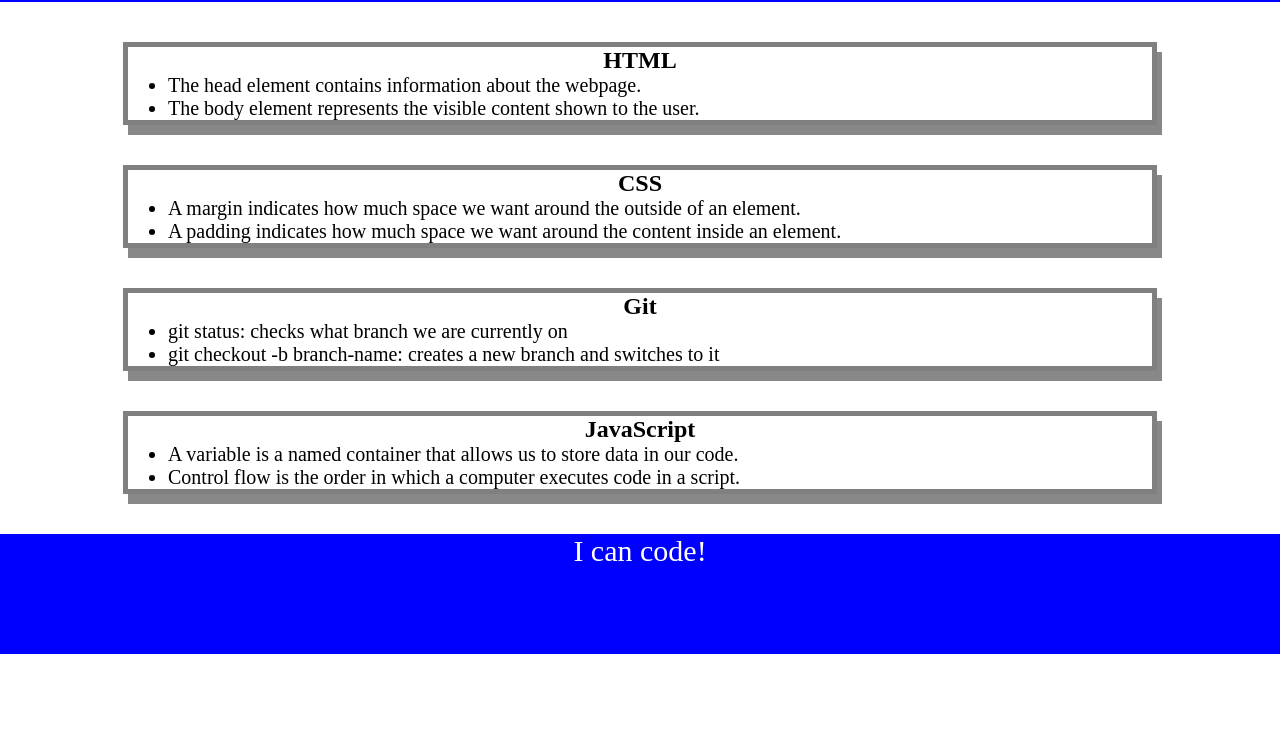
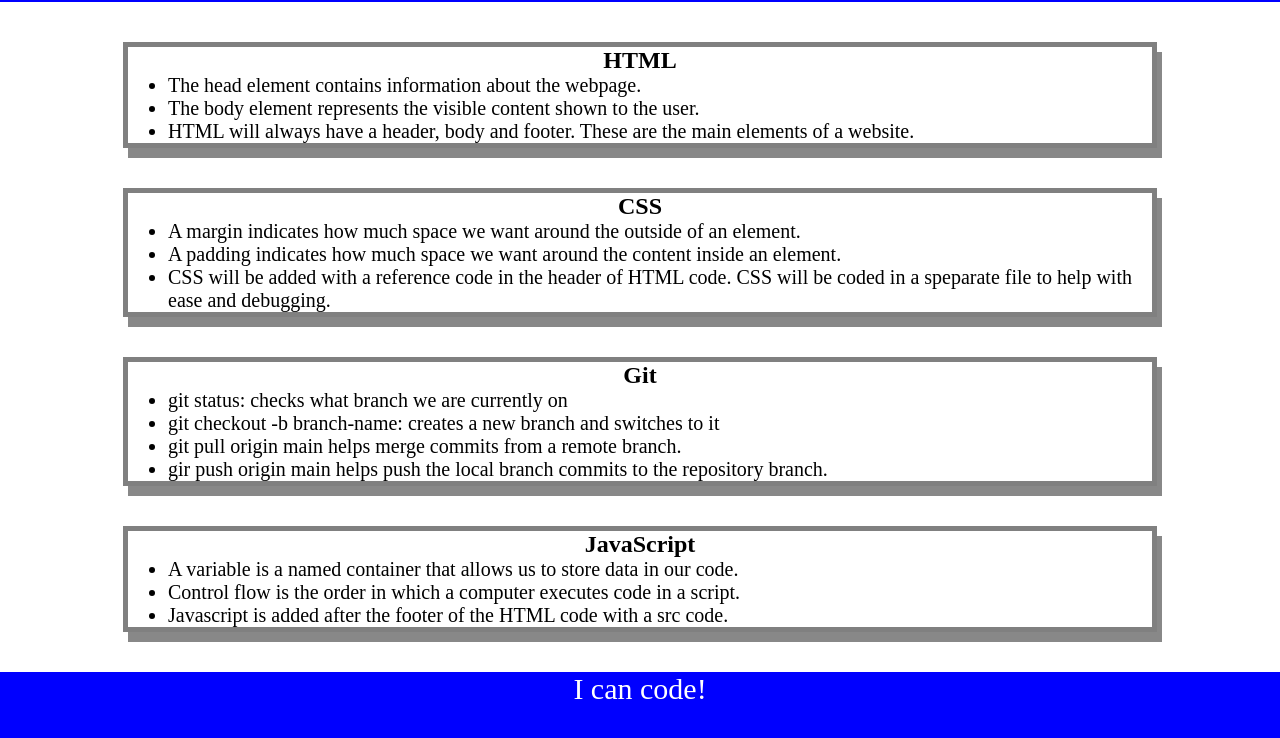
Before and after one commit to Ashe-Radus/Prework-StudyGuide, a plain HTML site: page index.html in a window 1280 px wide. Shown: the part 118-856 px from the top of the page. Before the commit the page ends 800 px from the top, so only its background shows below. Drawn offline with Linux system fonts and the light colour scheme.

Commit message:
added a new line to each of the topics

```diff
--- a/index.html
+++ b/index.html
@@ -20,6 +20,7 @@
         <ul>
           <li>The head element contains information about the webpage.</li>
           <li>The body element represents the visible content shown to the user.</li>
+          <li>HTML will always have a header, body and footer. These are the main elements of a website.</li>
         </ul>
       </section>
 
@@ -28,6 +29,7 @@
       <ul>
         <li>A margin indicates how much space we want around the outside of an element.</li>
         <li>A padding indicates how much space we want around the content inside an element.</li>
+        <li>CSS will be added with a reference code in the header of HTML code. CSS will be coded in a speparate file to help with ease and debugging.</li>
       </ul>
     </section>
 
@@ -36,6 +38,8 @@
         <ul>
           <li>git status: checks what branch we are currently on</li>
           <li>git checkout -b branch-name: creates a new branch and switches to it</li>
+          <li>git pull origin main helps merge commits from a remote branch. </li>
+          <li>gir push origin main helps push the local branch commits to the repository branch.</li>
         </ul>
       </section>
 
@@ -44,6 +48,7 @@
         <ul>
           <li>A variable is a named container that allows us to store data in our code.</li>
           <li>Control flow is the order in which a computer executes code in a script.</li>
+          <li>Javascript is added after the footer of the HTML code with a src code. </li>
         </ul>
       </section>
     </main>
```
